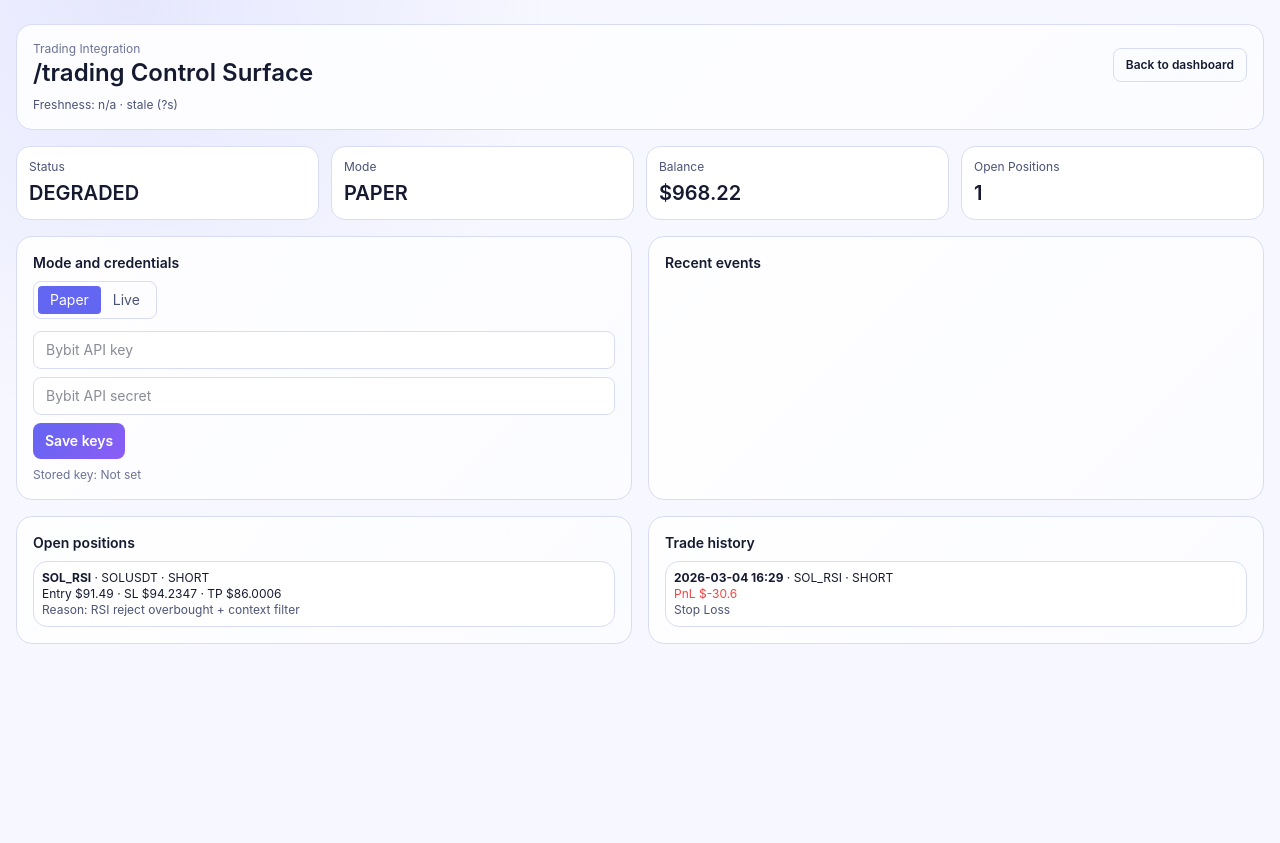
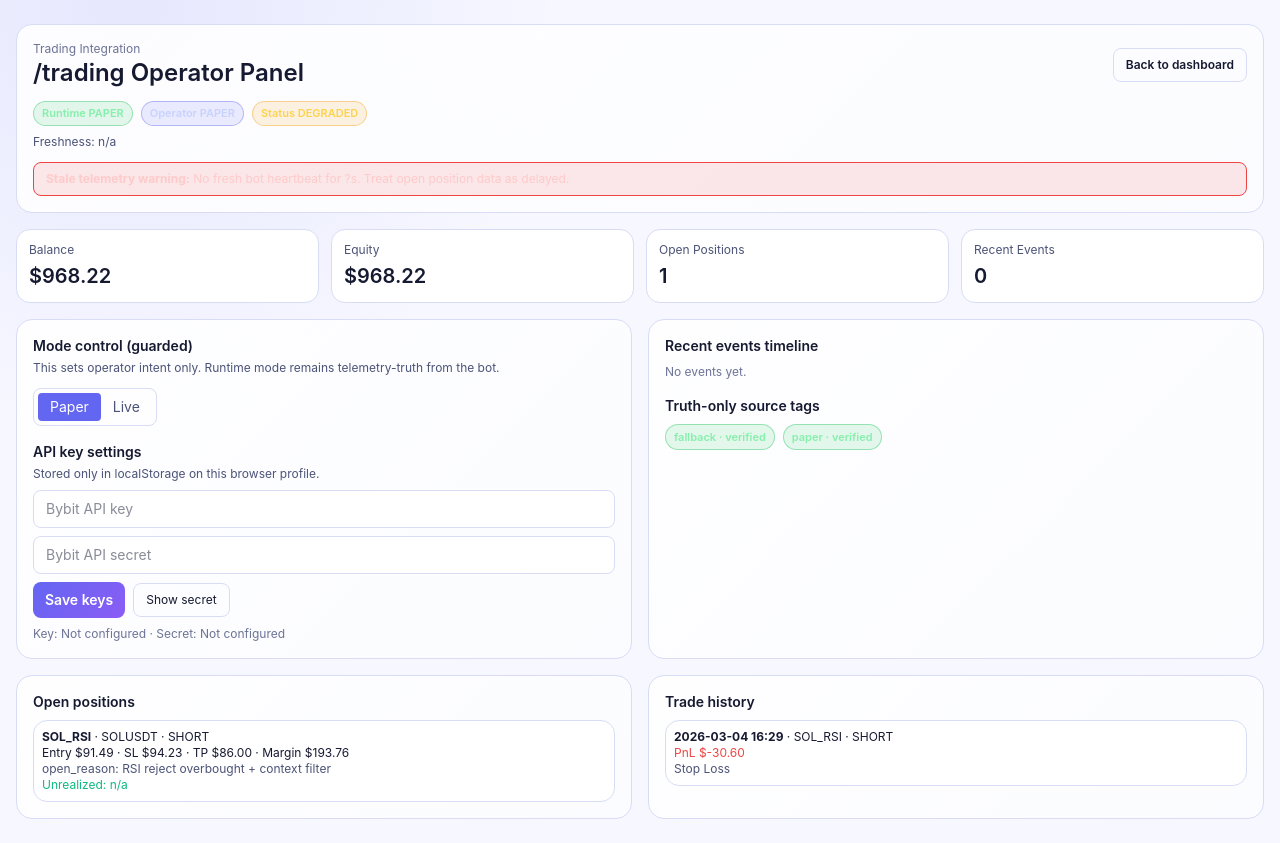
Before and after one commit to ZZYXX-CC/task-dashboard, a Next.js app: page /trading in a window 1280 px wide. Before the commit the page ends 800 px from the top, so only its background shows below. Built offline with nearby package versions, Linux system fonts and the light colour scheme.

Commit message:
Upgrade trading dashboard to guarded operator control panel

```diff
--- a/src/app/trading/page.tsx
+++ b/src/app/trading/page.tsx
@@ -44,19 +44,34 @@ type TradingState = {
   lastEvents: EventItem[];
 };
 
+function maskValue(value: string) {
+  if (!value) return "Not configured";
+  if (value.length < 8) return "••••••";
+  return `${value.slice(0, 4)}••••••${value.slice(-3)}`;
+}
+
+function money(v: number) {
+  return `$${v.toFixed(2)}`;
+}
+
 export default function TradingPage() {
   const [state, setState] = useState<TradingState | null>(null);
-  const [mode, setMode] = useState<"paper" | "live">(() => {
+  const [operatorMode, setOperatorMode] = useState<"paper" | "live">(() => {
     if (typeof window === "undefined") return "paper";
     return (localStorage.getItem("trading-mode") as "paper" | "live") || "paper";
   });
+  const [pendingMode, setPendingMode] = useState<"paper" | "live" | null>(null);
+  const [confirmLiveText, setConfirmLiveText] = useState("");
+  const [statusNote, setStatusNote] = useState("");
+
   const [apiKey, setApiKey] = useState(() => (typeof window === "undefined" ? "" : localStorage.getItem("bybit-api-key") || ""));
   const [apiSecret, setApiSecret] = useState(() => (typeof window === "undefined" ? "" : localStorage.getItem("bybit-api-secret") || ""));
+  const [showSecret, setShowSecret] = useState(false);
 
   useEffect(() => {
     const fetchState = async () => {
       const res = await fetch("/api/trading-state", { cache: "no-store" });
-      const json = await res.json();
+      const json = (await res.json()) as TradingState;
       setState(json);
     };
     fetchState();
@@ -64,20 +79,44 @@ export default function TradingPage() {
     return () => clearInterval(t);
   }, []);
 
-  const maskedKey = useMemo(() => (apiKey ? `${apiKey.slice(0, 6)}***${apiKey.slice(-4)}` : "Not set"), [apiKey]);
+  const runtimeMode = state?.mode || "paper";
+  const hasKeys = apiKey.trim().length > 0 && apiSecret.trim().length > 0;
+
+  const guardedSwitchRequest = (next: "paper" | "live") => {
+    setStatusNote("");
+    if (next === "live") {
+      if (!hasKeys) {
+        setStatusNote("Live mode requires both API key and API secret first.");
+        return;
+      }
+      setPendingMode("live");
+      return;
+    }
+
+    setOperatorMode("paper");
+    localStorage.setItem("trading-mode", "paper");
+    setStatusNote("Operator mode set to PAPER.");
+  };
+
+  const confirmLiveSwitch = () => {
+    if (confirmLiveText.trim().toUpperCase() !== "LIVE") {
+      setStatusNote("Type LIVE exactly to confirm.");
+      return;
+    }
+    setOperatorMode("live");
+    localStorage.setItem("trading-mode", "live");
+    setPendingMode(null);
+    setConfirmLiveText("");
+    setStatusNote("Operator mode set to LIVE.");
+  };
 
   const saveKeys = () => {
-    localStorage.setItem("bybit-api-key", apiKey);
-    localStorage.setItem("bybit-api-secret", apiSecret);
-    alert("Saved locally.");
+    localStorage.setItem("bybit-api-key", apiKey.trim());
+    localStorage.setItem("bybit-api-secret", apiSecret.trim());
+    setStatusNote("API credentials saved locally on this browser only.");
   };
 
-  const switchMode = (m: "paper" | "live") => {
-    setMode(m);
-    localStorage.setItem("trading-mode", m);
-  };
-
-  const effectiveMode = state?.mode || mode;
+  const truthOnlyTags = useMemo(() => (state?.sourceTags || []).map((tag) => ({ tag, trust: "verified" as const })), [state?.sourceTags]);
 
   return (
     <main className="min-h-screen px-4 py-6">
@@ -86,47 +125,95 @@ export default function TradingPage() {
           <div className="flex flex-wrap items-center justify-between gap-2">
             <div>
               <p className="text-xs" style={{ color: "var(--text-muted)" }}>Trading Integration</p>
-              <h1 className="text-2xl font-semibold">/trading Control Surface</h1>
+              <h1 className="text-2xl font-semibold">/trading Operator Panel</h1>
             </div>
             <Link href="/" className="rounded-lg border px-3 py-2 text-xs font-semibold" style={{ borderColor: "var(--border)" }}>Back to dashboard</Link>
           </div>
+
+          <div className="mt-3 flex flex-wrap gap-2 text-xs">
+            <Badge label={`Runtime ${runtimeMode.toUpperCase()}`} tone={runtimeMode === "live" ? "danger" : "ok"} />
+            <Badge label={`Operator ${operatorMode.toUpperCase()}`} tone={operatorMode === "live" ? "danger" : "neutral"} />
+            <Badge label={`Status ${(state?.status || "...").toUpperCase()}`} tone={state?.status === "running" ? "ok" : "warn"} />
+          </div>
+
           <p className="mt-2 text-xs" style={{ color: "var(--text-secondary)" }}>
             Freshness: {state?.freshnessTs ? new Date(state.freshnessTs).toLocaleString() : "n/a"}
-            {state?.stale ? ` · stale (${state.staleSeconds ?? "?"}s)` : " · healthy"}
           </p>
+
+          {state?.stale && (
+            <div className="mt-3 rounded-lg border px-3 py-2 text-xs" style={{ borderColor: "#ef4444", background: "rgba(239,68,68,.12)", color: "#fecaca" }}>
+              <b>Stale telemetry warning:</b> No fresh bot heartbeat for {state.staleSeconds ?? "?"}s. Treat open position data as delayed.
+            </div>
+          )}
+
+          {statusNote && <p className="mt-2 text-xs" style={{ color: "var(--text-muted)" }}>{statusNote}</p>}
         </header>
 
         <section className="grid gap-3 sm:grid-cols-2 xl:grid-cols-4">
-          <Card label="Status" value={state?.status?.toUpperCase() || "..."} />
-          <Card label="Mode" value={effectiveMode.toUpperCase()} />
-          <Card label="Balance" value={`$${(state?.balance ?? 0).toFixed(2)}`} />
+          <Card label="Balance" value={money(state?.balance ?? 0)} />
+          <Card label="Equity" value={money(state?.equity ?? 0)} />
           <Card label="Open Positions" value={`${state?.openPositions?.length ?? 0}`} />
+          <Card label="Recent Events" value={`${state?.lastEvents?.length ?? 0}`} />
         </section>
 
         <section className="grid gap-4 lg:grid-cols-2">
           <div className="panel p-4">
-            <h2 className="text-sm font-semibold">Mode and credentials</h2>
-            <div className="mt-2 inline-flex rounded-lg border p-1" style={{ borderColor: "var(--border)" }}>
-              <button className="rounded px-3 py-1 text-sm" style={{ background: mode === "paper" ? "var(--accent)" : "transparent", color: mode === "paper" ? "white" : "var(--text-secondary)" }} onClick={() => switchMode("paper")}>Paper</button>
-              <button className="rounded px-3 py-1 text-sm" style={{ background: mode === "live" ? "var(--red)" : "transparent", color: mode === "live" ? "white" : "var(--text-secondary)" }} onClick={() => switchMode("live")}>Live</button>
+            <h2 className="text-sm font-semibold">Mode control (guarded)</h2>
+            <p className="mt-1 text-xs" style={{ color: "var(--text-secondary)" }}>
+              This sets operator intent only. Runtime mode remains telemetry-truth from the bot.
+            </p>
+            <div className="mt-3 inline-flex rounded-lg border p-1" style={{ borderColor: "var(--border)" }}>
+              <button className="rounded px-3 py-1 text-sm" style={{ background: operatorMode === "paper" ? "var(--accent)" : "transparent", color: operatorMode === "paper" ? "white" : "var(--text-secondary)" }} onClick={() => guardedSwitchRequest("paper")}>Paper</button>
+              <button className="rounded px-3 py-1 text-sm" style={{ background: operatorMode === "live" ? "var(--red)" : "transparent", color: operatorMode === "live" ? "white" : "var(--text-secondary)" }} onClick={() => guardedSwitchRequest("live")}>Live</button>
             </div>
-            <div className="mt-3 space-y-2">
-              <input className="w-full rounded-lg border px-3 py-2 text-sm" style={{ borderColor: "var(--border)", background: "var(--bg-card)" }} placeholder="Bybit API key" value={apiKey} onChange={(e) => setApiKey(e.target.value)} />
-              <input className="w-full rounded-lg border px-3 py-2 text-sm" style={{ borderColor: "var(--border)", background: "var(--bg-card)" }} placeholder="Bybit API secret" value={apiSecret} onChange={(e) => setApiSecret(e.target.value)} />
-              <button className="rounded-lg px-3 py-2 text-sm font-semibold text-white" style={{ background: "linear-gradient(135deg,#6366f1,#8b5cf6)" }} onClick={saveKeys}>Save keys</button>
-              <p className="text-xs" style={{ color: "var(--text-muted)" }}>Stored key: {maskedKey}</p>
+
+            {pendingMode === "live" && (
+              <div className="mt-3 rounded-lg border p-3 text-xs" style={{ borderColor: "#f59e0b", background: "rgba(245,158,11,.1)" }}>
+                <p className="font-semibold">Guardrail: confirm live switch</p>
+                <p className="mt-1" style={{ color: "var(--text-secondary)" }}>Type <b>LIVE</b> then confirm.</p>
+                <input
+                  className="mt-2 w-full rounded-lg border px-3 py-2 text-sm"
+                  style={{ borderColor: "var(--border)", background: "var(--bg-card)" }}
+                  value={confirmLiveText}
+                  onChange={(e) => setConfirmLiveText(e.target.value)}
+                  placeholder="Type LIVE"
+                />
+                <div className="mt-2 flex gap-2">
+                  <button className="rounded-lg px-3 py-2 text-xs font-semibold text-white" style={{ background: "#dc2626" }} onClick={confirmLiveSwitch}>Confirm LIVE</button>
+                  <button className="rounded-lg border px-3 py-2 text-xs" style={{ borderColor: "var(--border)" }} onClick={() => { setPendingMode(null); setConfirmLiveText(""); }}>Cancel</button>
+                </div>
+              </div>
+            )}
+
+            <h3 className="mt-4 text-sm font-semibold">API key settings</h3>
+            <p className="mt-1 text-xs" style={{ color: "var(--text-secondary)" }}>Stored only in localStorage on this browser profile.</p>
+            <div className="mt-2 space-y-2">
+              <input className="w-full rounded-lg border px-3 py-2 text-sm" style={{ borderColor: "var(--border)", background: "var(--bg-card)" }} placeholder="Bybit API key" value={apiKey} onChange={(e) => setApiKey(e.target.value)} autoComplete="off" spellCheck={false} />
+              <input className="w-full rounded-lg border px-3 py-2 text-sm" style={{ borderColor: "var(--border)", background: "var(--bg-card)" }} type={showSecret ? "text" : "password"} placeholder="Bybit API secret" value={apiSecret} onChange={(e) => setApiSecret(e.target.value)} autoComplete="new-password" spellCheck={false} />
+              <div className="flex flex-wrap items-center gap-2">
+                <button className="rounded-lg px-3 py-2 text-sm font-semibold text-white" style={{ background: "linear-gradient(135deg,#6366f1,#8b5cf6)" }} onClick={saveKeys}>Save keys</button>
+                <button className="rounded-lg border px-3 py-2 text-xs" style={{ borderColor: "var(--border)" }} onClick={() => setShowSecret((v) => !v)}>{showSecret ? "Hide secret" : "Show secret"}</button>
+              </div>
+              <p className="text-xs" style={{ color: "var(--text-muted)" }}>Key: {maskValue(apiKey)} · Secret: {maskValue(apiSecret)}</p>
             </div>
           </div>
 
           <div className="panel p-4">
-            <h2 className="text-sm font-semibold">Recent events</h2>
-            <div className="mt-2 max-h-[260px] space-y-2 overflow-auto">
+            <h2 className="text-sm font-semibold">Recent events timeline</h2>
+            <div className="mt-2 max-h-[360px] space-y-2 overflow-auto">
               {(state?.lastEvents || []).map((e, i) => (
-                <div key={`${e.time}-${i}`} className="card p-2 text-xs">
-                  <p><b>{e.time}</b> · {e.kind.toUpperCase()}</p>
+                <div key={`${e.time}-${i}`} className="card border-l-2 border-l-indigo-400 p-2 text-xs">
+                  <p><b>{e.time || "n/a"}</b> · {e.kind.toUpperCase()}</p>
                   <p style={{ color: "var(--text-secondary)" }}>{e.message}</p>
                 </div>
               ))}
+              {(state?.lastEvents || []).length === 0 && <p className="text-xs" style={{ color: "var(--text-muted)" }}>No events yet.</p>}
+            </div>
+
+            <h3 className="mt-4 text-sm font-semibold">Truth-only source tags</h3>
+            <div className="mt-2 flex flex-wrap gap-2">
+              {truthOnlyTags.map(({ tag }, idx) => <Badge key={`${tag}-${idx}`} label={`${tag} · verified`} tone="ok" />)}
+              {truthOnlyTags.length === 0 && <p className="text-xs" style={{ color: "var(--text-muted)" }}>No source tags present.</p>}
             </div>
           </div>
         </section>
@@ -138,10 +225,14 @@ export default function TradingPage() {
               {(state?.openPositions || []).map((p, i) => (
                 <div key={i} className="card p-2">
                   <p><b>{p.strategy}</b> · {p.symbol} · {p.side.toUpperCase()}</p>
-                  <p>Entry ${p.entry} · SL ${p.sl} · TP ${p.tp}</p>
-                  <p style={{ color: "var(--text-secondary)" }}>Reason: {p.reason}</p>
+                  <p>Entry {money(p.entry)} · SL {money(p.sl)} · TP {money(p.tp)} · Margin {money(p.size)}</p>
+                  <p style={{ color: "var(--text-secondary)" }}>open_reason: {p.reason || "n/a"}</p>
+                  <p style={{ color: (p.unrealizedPnl || 0) >= 0 ? "var(--green)" : "var(--red)" }}>
+                    Unrealized: {p.unrealizedPnl == null ? "n/a" : `${money(p.unrealizedPnl)} (${(p.unrealizedPnlPct ?? 0).toFixed(2)}%)`}
+                  </p>
                 </div>
               ))}
+              {(state?.openPositions || []).length === 0 && <p style={{ color: "var(--text-muted)" }}>No open positions.</p>}
             </div>
           </div>
 
@@ -151,7 +242,7 @@ export default function TradingPage() {
               {(state?.history || []).map((t, i) => (
                 <div key={i} className="card p-2">
                   <p><b>{t.time}</b> · {t.strategy} · {t.side.toUpperCase()}</p>
-                  <p style={{ color: t.pnl >= 0 ? "var(--green)" : "var(--red)" }}>PnL ${t.pnl}</p>
+                  <p style={{ color: t.pnl >= 0 ? "var(--green)" : "var(--red)" }}>PnL {money(t.pnl)}</p>
                   <p style={{ color: "var(--text-secondary)" }}>{t.reason}</p>
                 </div>
               ))}
@@ -163,6 +254,21 @@ export default function TradingPage() {
   );
 }
 
+function Badge({ label, tone }: { label: string; tone: "ok" | "warn" | "danger" | "neutral" }) {
+  const styles: Record<typeof tone, { bg: string; color: string; border: string }> = {
+    ok: { bg: "rgba(34,197,94,.12)", color: "#86efac", border: "rgba(34,197,94,.4)" },
+    warn: { bg: "rgba(245,158,11,.12)", color: "#fcd34d", border: "rgba(245,158,11,.4)" },
+    danger: { bg: "rgba(239,68,68,.12)", color: "#fca5a5", border: "rgba(239,68,68,.4)" },
+    neutral: { bg: "rgba(99,102,241,.12)", color: "#c7d2fe", border: "rgba(99,102,241,.4)" },
+  };
+
+  return (
+    <span className="rounded-full border px-2 py-1 text-[11px] font-semibold" style={{ background: styles[tone].bg, color: styles[tone].color, borderColor: styles[tone].border }}>
+      {label}
+    </span>
+  );
+}
+
 function Card({ label, value }: { label: string; value: string }) {
   return (
     <div className="card p-3">
```
